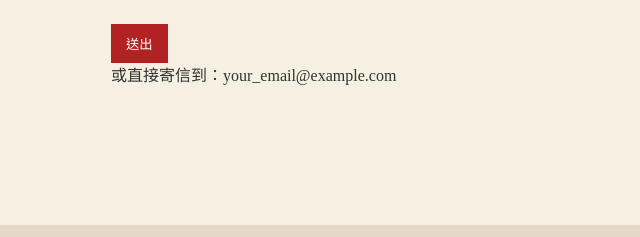
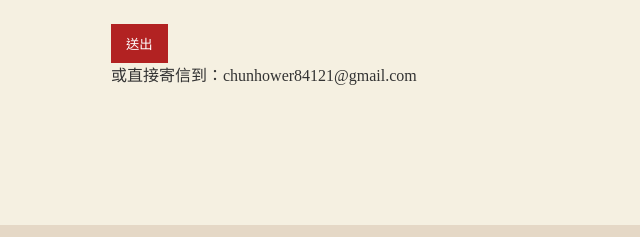
Before and after one commit to Chuzrich/baijiu_website_2.0, a plain HTML site: page contact.html in a window 1280 px wide. Shown: the part 509-746 px from the top of the page, 321-961 px from the left. Drawn offline with Linux system fonts and the light colour scheme.

Commit message:
Update contact.html

```diff
--- a/contact.html
+++ b/contact.html
@@ -41,7 +41,7 @@
         <button type="submit">送出</button>
       </form>
 
-      <p>或直接寄信到：<a href="mailto:your_email@example.com">your_email@example.com</a></p>
+      <p>或直接寄信到：<a href="mailto:chunhower84121@gmail.com">chunhower84121@gmail.com</a></p>
     </main>
 
     <footer>
```
